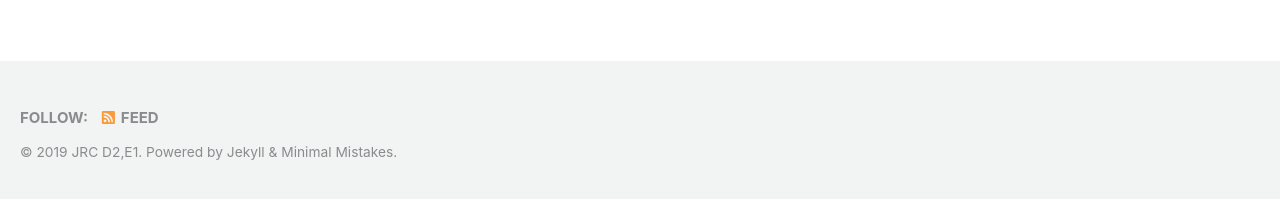
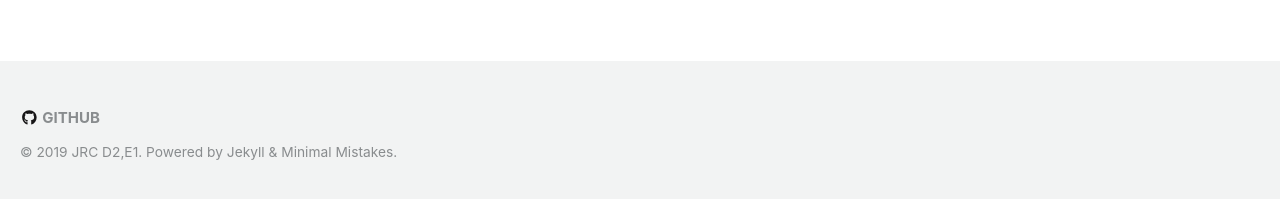
Before and after one commit to ec-jrc/lisflood-lisvap, a Jekyll site: the page built from index.md, in a window 1280 px wide and 900 px high, scrolled down 355 px. Shown: the part 698-897 px from the top of the window. Built offline with Jekyll 4.4.1, drawn with Linux system fonts in a browser that asks for light colours; nearby versions of some CDN libraries; our own code applies the rules of GitHub Pages for plain Markdown files.

Commit message:
removed feed link from footer

```diff
--- a/_config.yml
+++ b/_config.yml
@@ -100,9 +100,9 @@
 
 # Site Author
 author:
-  name             : "JRC D2,E1"
+  name             : "JRC E1 Disaster Risk Management"
   avatar           : # path of avatar image, e.g. "/assets/images/bio-photo.jpg"
-  bio              : "Index"
+  bio              : ""
   location         : ""
   email            :
   uri              :
@@ -113,7 +113,7 @@
   flickr           :
   facebook         :
   foursquare       :
-  github           :
+  github           : "ec-jrc"
   gitlab           :
   google_plus      :
   keybase          :
@@ -163,10 +163,9 @@
   - "*.sh"
 keep_files:
   - .git
-  - .svn
+  -
 encoding: "utf-8"
 markdown_ext: "markdown,mkdown,mkdn,mkd,md"
-
 
 # Conversion
 markdown: kramdown
@@ -206,7 +205,6 @@
   - jekyll-paginate
   - jekyll-sitemap
   - jekyll-gist
-  - jekyll-feed
   - jemoji
 
 # mimic GitHub Pages with --safe
@@ -214,9 +212,7 @@
   - jekyll-paginate
   - jekyll-sitemap
   - jekyll-gist
-  - jekyll-feed
   - jemoji
-
 
 # Archives
 #  Type
--- a/_includes/footer.html
+++ b/_includes/footer.html
@@ -1,8 +1,5 @@
 <div class="page__footer-follow">
   <ul class="social-icons">
-    {% if site.data.ui-text[site.locale].follow_label %}
-      <li><strong>{{ site.data.ui-text[site.locale].follow_label }}</strong></li>
-    {% endif %}
     {% if site.twitter.username %}
       <li><a href="https://twitter.com/{{ site.twitter.username }}"><i class="fab fa-fw fa-twitter-square" aria-hidden="true"></i> Twitter</a></li>
     {% endif %}
@@ -18,7 +15,6 @@
     {% if site.author.bitbucket %}
       <li><a href="https://bitbucket.org/{{ site.author.bitbucket }}"><i class="fab fa-fw fa-bitbucket" aria-hidden="true"></i> Bitbucket</a></li>
     {% endif %}
-    <li><a href="{% if site.atom_feed.path %}{{ site.atom_feed.path }}{% else %}{{ '/feed.xml' | relative_url }}{% endif %}"><i class="fas fa-fw fa-rss-square" aria-hidden="true"></i> {{ site.data.ui-text[site.locale].feed_label | default: "Feed" }}</a></li>
   </ul>
 </div>
 
```
